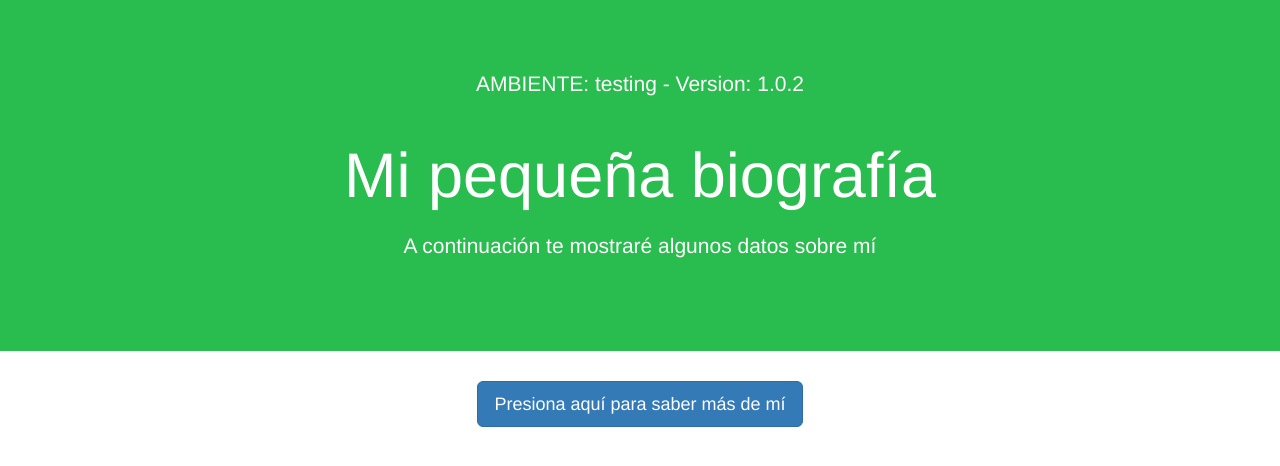
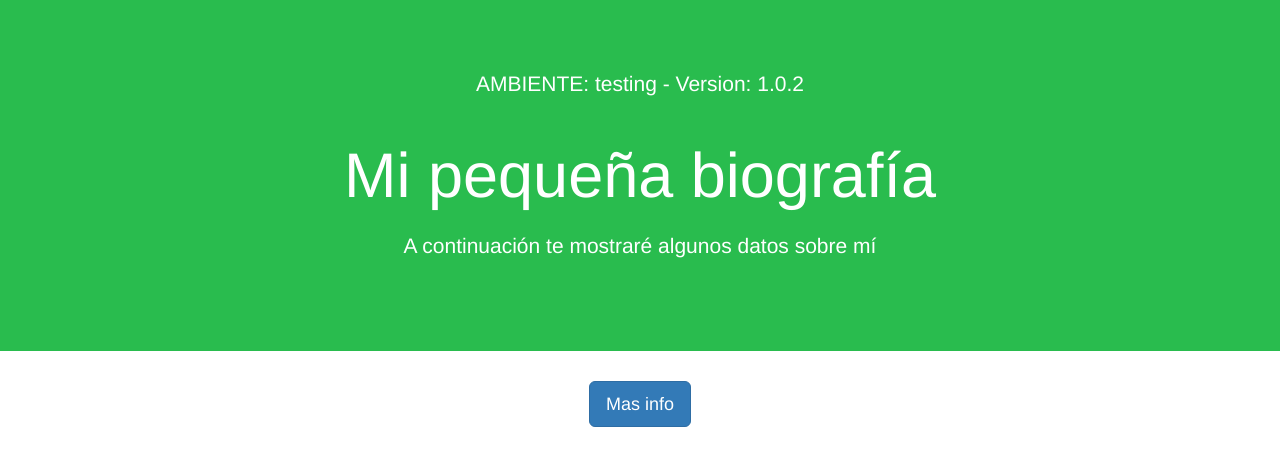
Before and after one commit to hvil23/sa-practica1, a website: page src/index.html in a window 1280 px wide. Drawn offline with nearby package versions, Linux system fonts and the light colour scheme.

Commit message:
Camio de texto al boton de accion por Mas info

```diff
--- a/src/index.html
+++ b/src/index.html
@@ -37,7 +37,7 @@
     <main>
       <div class="container text-center">
         <div class="row">
-          <button class="btn btn-lg btn-primary">Presiona aquí para saber más de mí</button>
+          <button class="btn btn-lg btn-primary">Mas info</button>
         </div>
         <div class="row">
           <div id="phrase-container"></div>
```
Also changed, not shown: cypress/integration/index.spec.js (+2 -6 lines).
